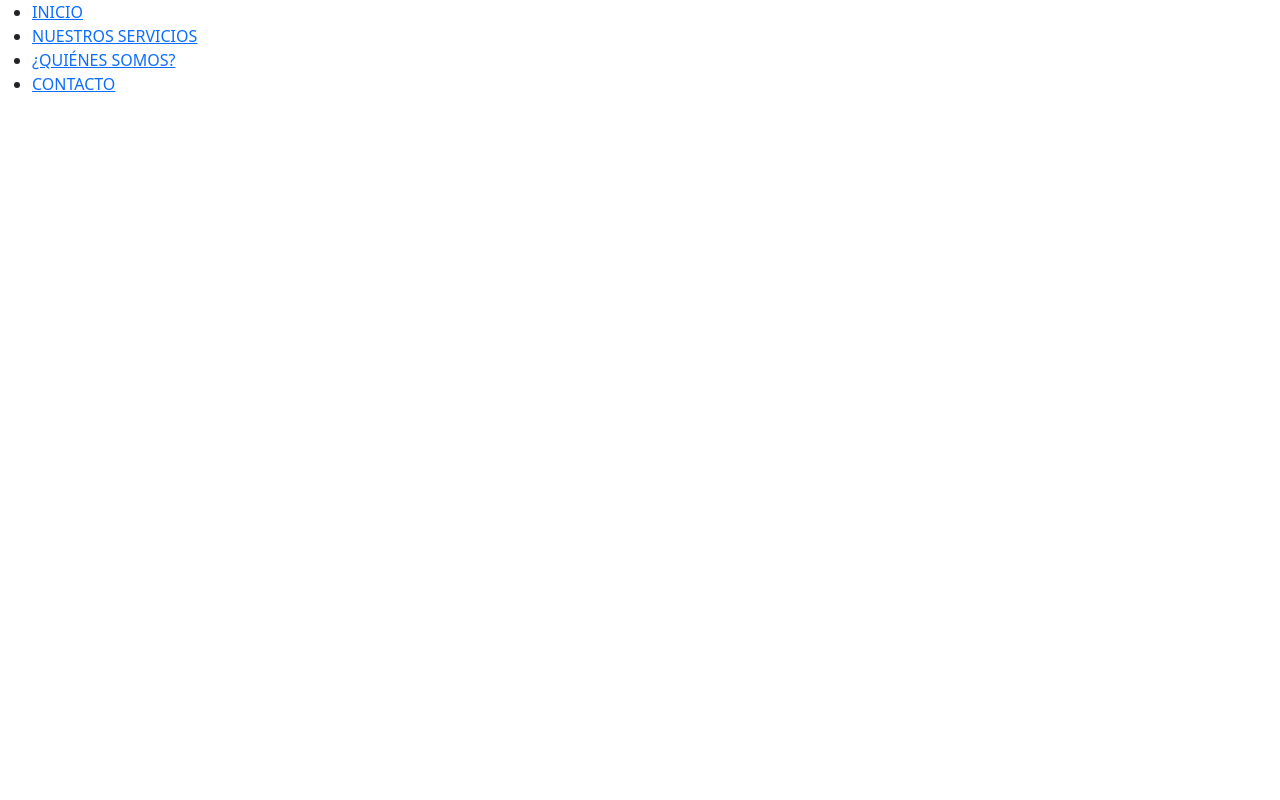
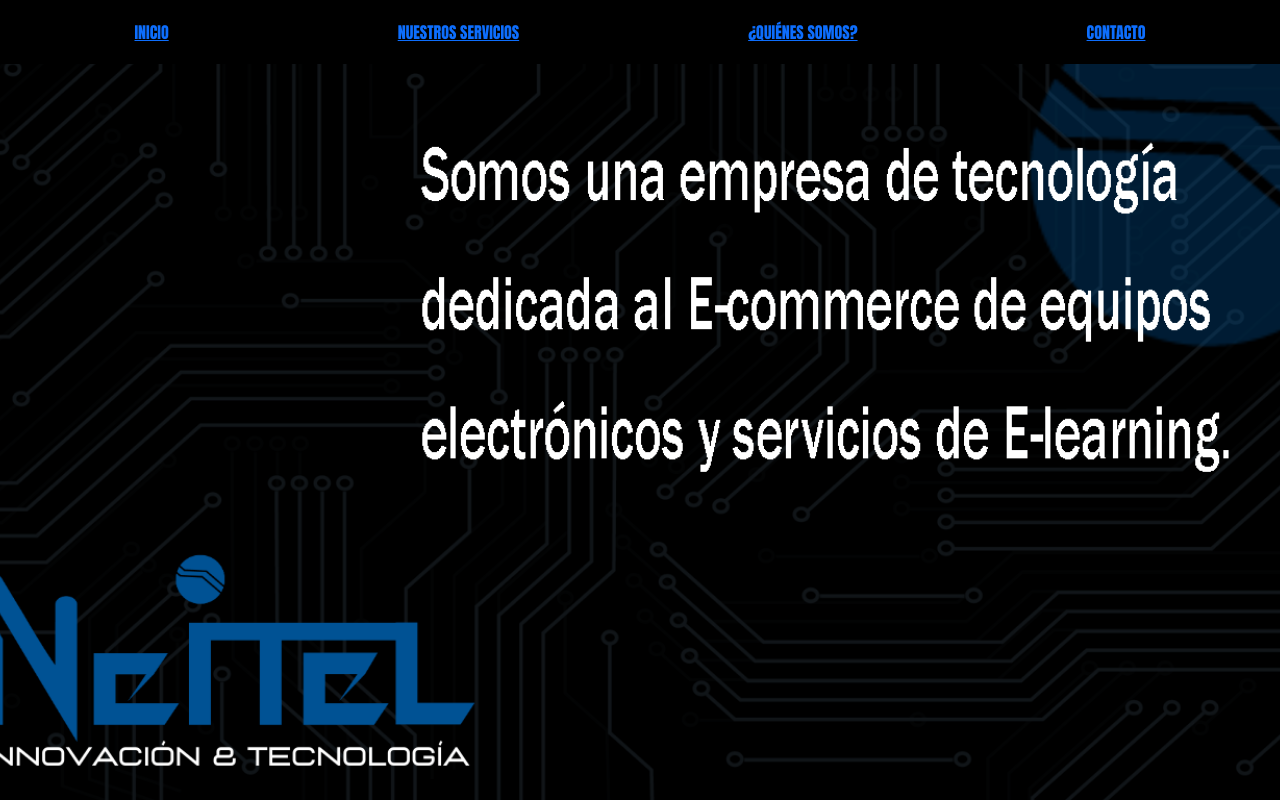
Before and after one commit to LucasMG2474/neitel, a plain HTML site: page pages/about.html in a window 1280 px wide. Drawn offline with nearby package versions, Linux system fonts and the light colour scheme; the site is published under a folder, as on GitHub Pages, so addresses that start at the root find nothing.

Commit message:
actualizacion

```diff
--- a/css/about.css
+++ b/css/about.css
@@ -7,7 +7,7 @@
 
 
 body {
-  background-image: url("/images/About.png");
+  background-image: url("../images/About.png");
   background-repeat: no-repeat;
   background-position: center;
   background-attachment: fixed;
--- a/css/contact.css
+++ b/css/contact.css
@@ -6,7 +6,7 @@
 
 
 body {
-  background-image: url("/images/Contact.png");
+  background-image: url("../images/Contact.png");
   background-repeat: no-repeat;
   background-position: center;
   background-attachment: fixed;
--- a/css/service.css
+++ b/css/service.css
@@ -7,7 +7,7 @@
 
 
 body {
-  background-image: url("/images/Services.jpg");
+  background-image: url("../images/Services.jpg");
   background-repeat: no-repeat;
   background-position: center;
   background-attachment: fixed;
--- a/css/styles.css
+++ b/css/styles.css
@@ -11,7 +11,7 @@
 } */
 
 body {
-  background-image: url("/images/Home.png");
+  background-image: url("../images/Home.png");
   background-repeat: no-repeat;
   background-position: center;
   background-attachment: fixed;
--- a/pages/about.html
+++ b/pages/about.html
@@ -7,7 +7,7 @@
   <meta name="viewport" content="width=device-width, initial-scale=1.0">
   <link href="https://cdn.jsdelivr.net/npm/bootstrap@5.0.0-beta3/dist/css/bootstrap.min.css" rel="stylesheet"
     integrity="sha384-eOJMYsd53ii+scO/bJGFsiCZc+5NDVN2yr8+0RDqr0Ql0h+rP48ckxlpbzKgwra6" crossorigin="anonymous">
-  <link rel="stylesheet" href="/css/about.css">
+  <link rel="stylesheet" href="../css/about.css">
 
   <title>NEITEL</title>
 </head>
@@ -17,10 +17,10 @@
     <div class="contenNav">
       <ul>
         <!-- <li id="brandNav">NEITEL</li> -->
-        <li><a href="/index.html">INICIO</a></li>
-        <li><a href="/pages/service.html">NUESTROS SERVICIOS</a></li>
-        <li><a href="/pages/about.html">¿QUIÉNES SOMOS?</a></li>
-        <li><a href="/pages/contact.html">CONTACTO</a></li>
+        <li><a href="../index.html">INICIO</a></li>
+        <li><a href="../pages/service.html">NUESTROS SERVICIOS</a></li>
+        <li><a href="../pages/about.html">¿QUIÉNES SOMOS?</a></li>
+        <li><a href="../pages/contact.html">CONTACTO</a></li>
       </ul>
     </div>
   </header>
```
Also changed, not shown: index.html (+4 -4 lines), pages/contact.html (+5 -5 lines), pages/service.html (+5 -5 lines).
